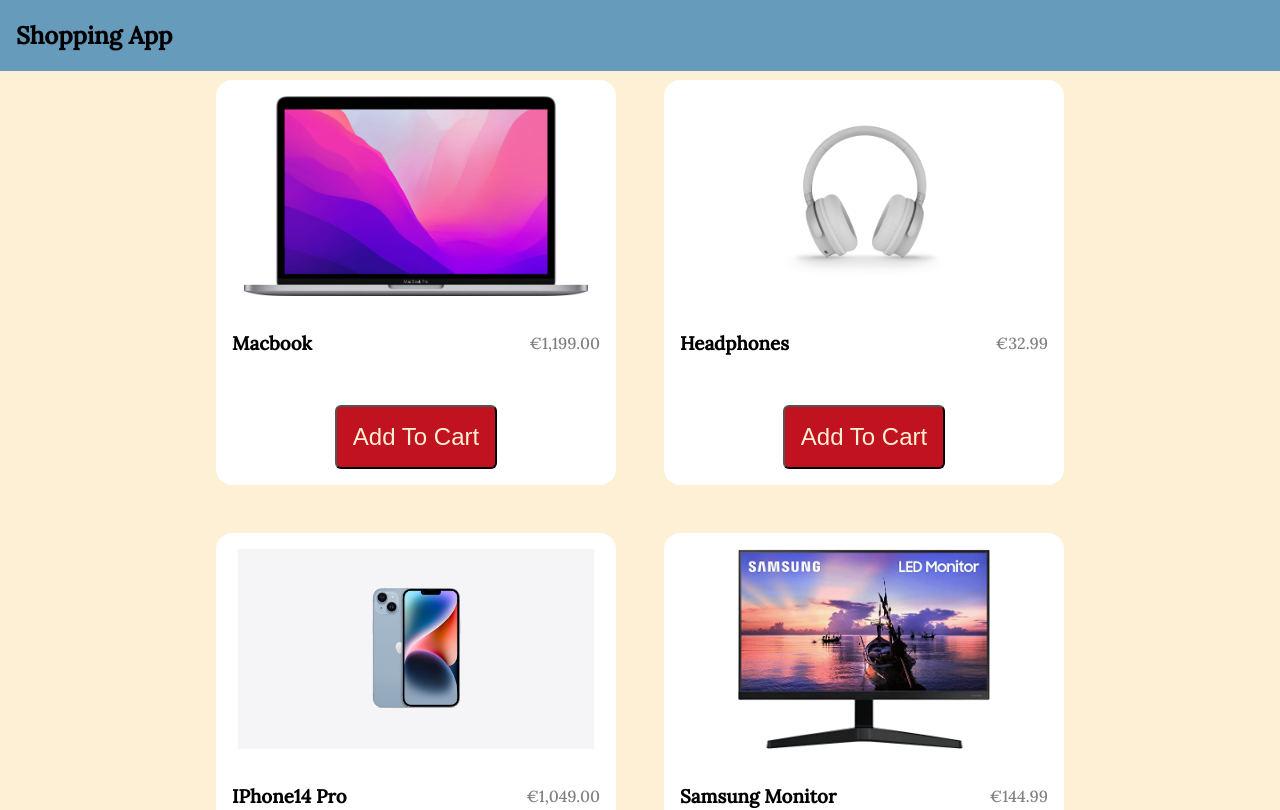
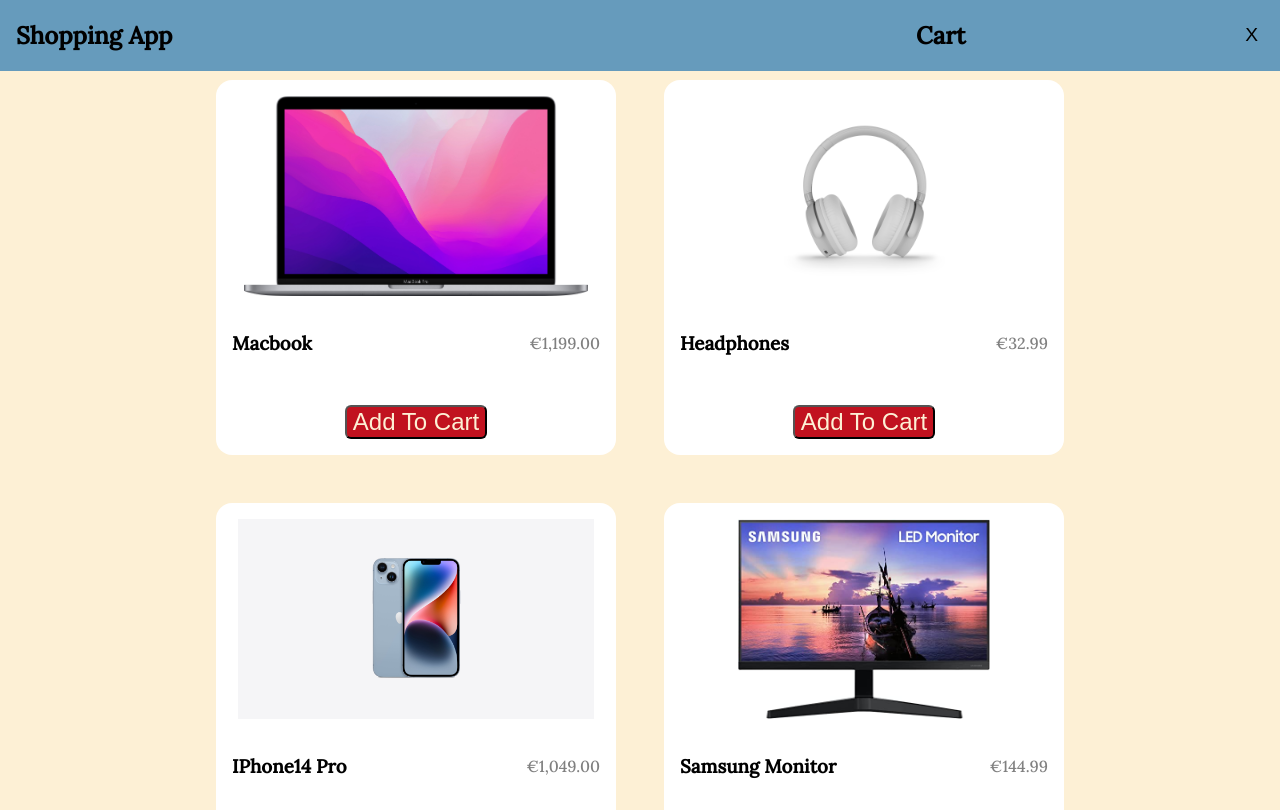
Before and after one commit to William8421/typescript-shopping-app, a React (Vite) app: page / in a window 1280 px wide. Shown: the top 810 px of the page. Built offline with nearby package versions, Linux system fonts and the light colour scheme.

Commit message:
fixed buttons bugs where buttons were disappearing when open offcanvas

```diff
--- a/src/styles/_Base.scss
+++ b/src/styles/_Base.scss
@@ -7,7 +7,6 @@
     font-family: 'Lora', serif;
     button{
         cursor: pointer;
-        font-size: 1.5rem;
     }
     .App{
         margin-top: 5rem;
--- a/src/styles/_CartItem.scss
+++ b/src/styles/_CartItem.scss
@@ -26,7 +26,8 @@
                 gap: .5rem;
                 button{
                     border-radius: 4px;
-                    padding: .3rem .5rem;
+                    // padding: .3rem .5rem;
+                    font-size: 1.5rem;
                 }
             }
         }
@@ -48,7 +49,7 @@
         background-color: #C1121F;
         color: #FDF0D5;
         border-radius: 6px;
-        padding: 1rem;
+        font-size: 1.5rem;
     }
 }
 
@@ -64,7 +65,7 @@
         background-color: #C1121F;
         color: #FDF0D5;
         border-radius: 6px;
-        padding: 1rem;
+        font-size: 1.5rem;
     }
     span{
         cursor: pointer;
--- a/src/styles/_OffCanvas.scss
+++ b/src/styles/_OffCanvas.scss
@@ -15,8 +15,8 @@
         width: 380px;
         position: fixed;
         top: 0;
-        padding: 0 2rem;
-        h2{}
+        right: 0;
+        padding: 0 1rem;
         button{
             border: none;
             background-color: transparent;
--- a/src/styles/_ShoppingItem.scss
+++ b/src/styles/_ShoppingItem.scss
@@ -49,9 +49,9 @@
     }
 
     button{
-        padding: 1rem;
         border-radius: 6px;
         background-color: #C1121F;
         color: #FDF0D5;
+        font-size: 1.5rem ;
     }
 }
--- a/src/styles/style.css
+++ b/src/styles/style.css
@@ -9,7 +9,6 @@
 }
 body button {
   cursor: pointer;
-  font-size: 1.5rem;
 }
 body .App {
   margin-top: 5rem;
@@ -99,10 +98,10 @@
   padding: 0 1rem;
 }
 .shopping-item button {
-  padding: 1rem;
   border-radius: 6px;
   background-color: #C1121F;
   color: #FDF0D5;
+  font-size: 1.5rem;
 }
 
 .off-canvas {
@@ -123,7 +122,8 @@
   width: 380px;
   position: fixed;
   top: 0;
-  padding: 0 2rem;
+  right: 0;
+  padding: 0 1rem;
 }
 .off-canvas .off-canvas-header button {
   border: none;
@@ -198,7 +198,7 @@
 }
 .cart-item .cart-container .name-quantity .cart-item-quantity button {
   border-radius: 4px;
-  padding: 0.3rem 0.5rem;
+  font-size: 1.5rem;
 }
 .cart-item .cart-container .price-total {
   display: flex;
@@ -217,7 +217,7 @@
   background-color: #C1121F;
   color: #FDF0D5;
   border-radius: 6px;
-  padding: 1rem;
+  font-size: 1.5rem;
 }
 
 .total {
@@ -232,7 +232,7 @@
   background-color: #C1121F;
   color: #FDF0D5;
   border-radius: 6px;
-  padding: 1rem;
+  font-size: 1.5rem;
 }
 .total span {
   cursor: pointer;
```
Also changed, not shown: 1 other file (tests, documents, lock files or other folders).
